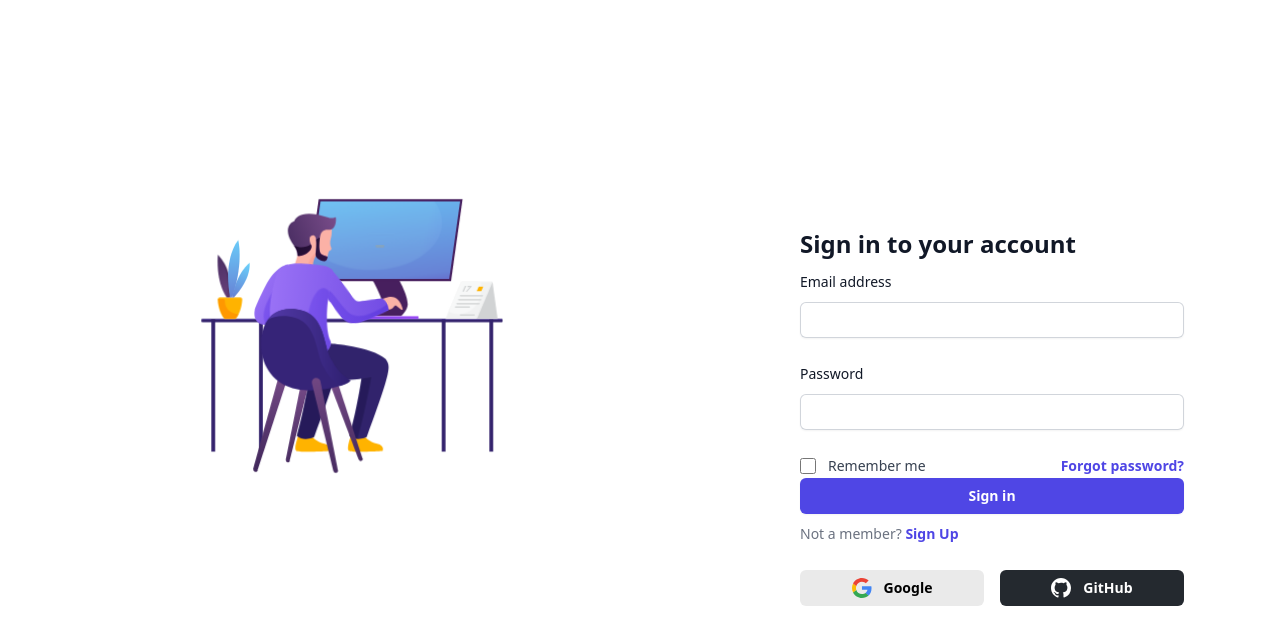
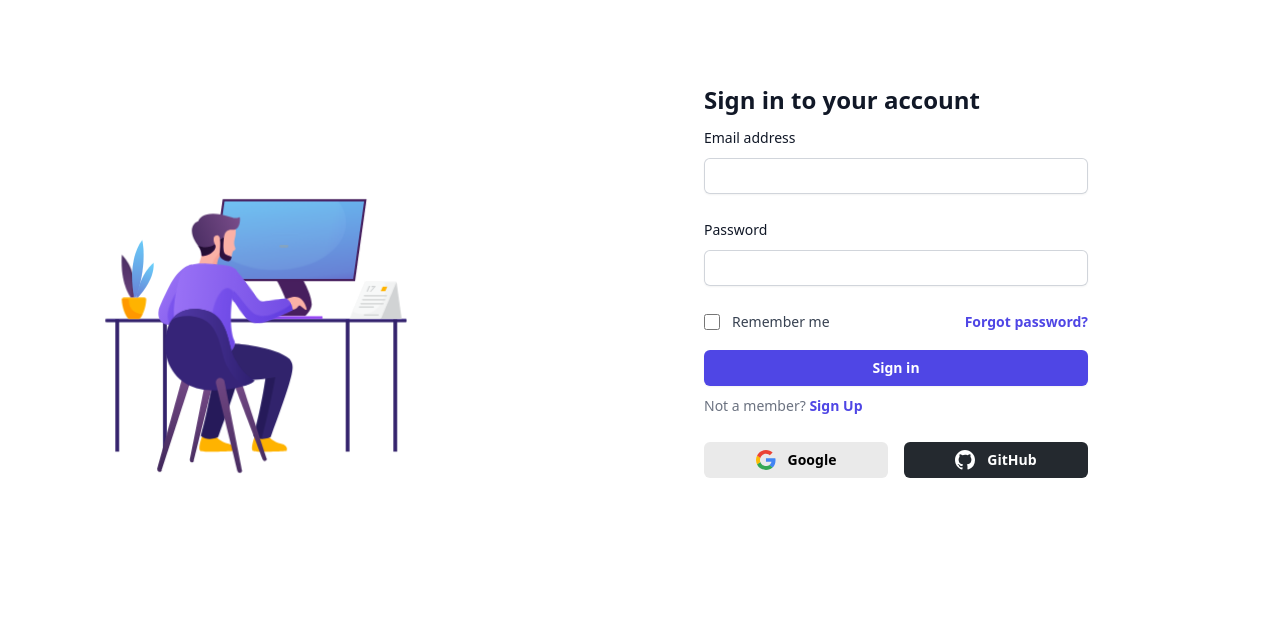
Before and after one commit to Abir191197/Universe-Hub-Frontend, a React (Vite) app: page /LogIn in a window 1280 px wide. Shown: the top 644 px of the page. Built offline with nearby package versions, Linux system fonts and the light colour scheme.

Commit message:
login page fixed

```diff
--- a/src/components/Auth/Login/Login.jsx
+++ b/src/components/Auth/Login/Login.jsx
@@ -5,9 +5,9 @@
 export default function Login() {
   return (
     <>
-      <div className="flex min-h-screen">
+      <div className="flex  ">
         {/* Animation Section - Hidden on Small Screens */}
-        <div className="hidden lg:block flex-1">
+        <div className="hidden lg:block flex-1 ">
           <Lottie
             className="h-96 mt-36"
             animationData={LoginAnimation}
@@ -15,8 +15,8 @@
           />
         </div>
         {/* Form Section */}
-        <div className="flex flex-1 flex-col justify-center px-4 py-12 sm:px-6 lg:flex-none lg:px-20 xl:px-24">
-          <div className="mx-auto w-full max-w-sm lg:w-96">
+        <div className="flex flex-1 flex-col justify-center px-4 py-12 sm:px-6 lg:flex-none lg:px-20 xl:px-48 ">
+          <div className="mx-auto w-full max-w-sm lg:w-96 ">
             <div>
               <h2 className="mt-8 text-2xl font-bold leading-9 text-gray-900">
                 Sign in to your account
@@ -62,7 +62,7 @@
                   </div>
                 </div>
                 {/* Remember Me Checkbox and Forgot Password Link */}
-                <div className="flex items-center justify-between">
+                <div className="flex items-center justify-between pb-4">
                   <div className="flex items-center">
                     <input
                       id="remember-me"
```
